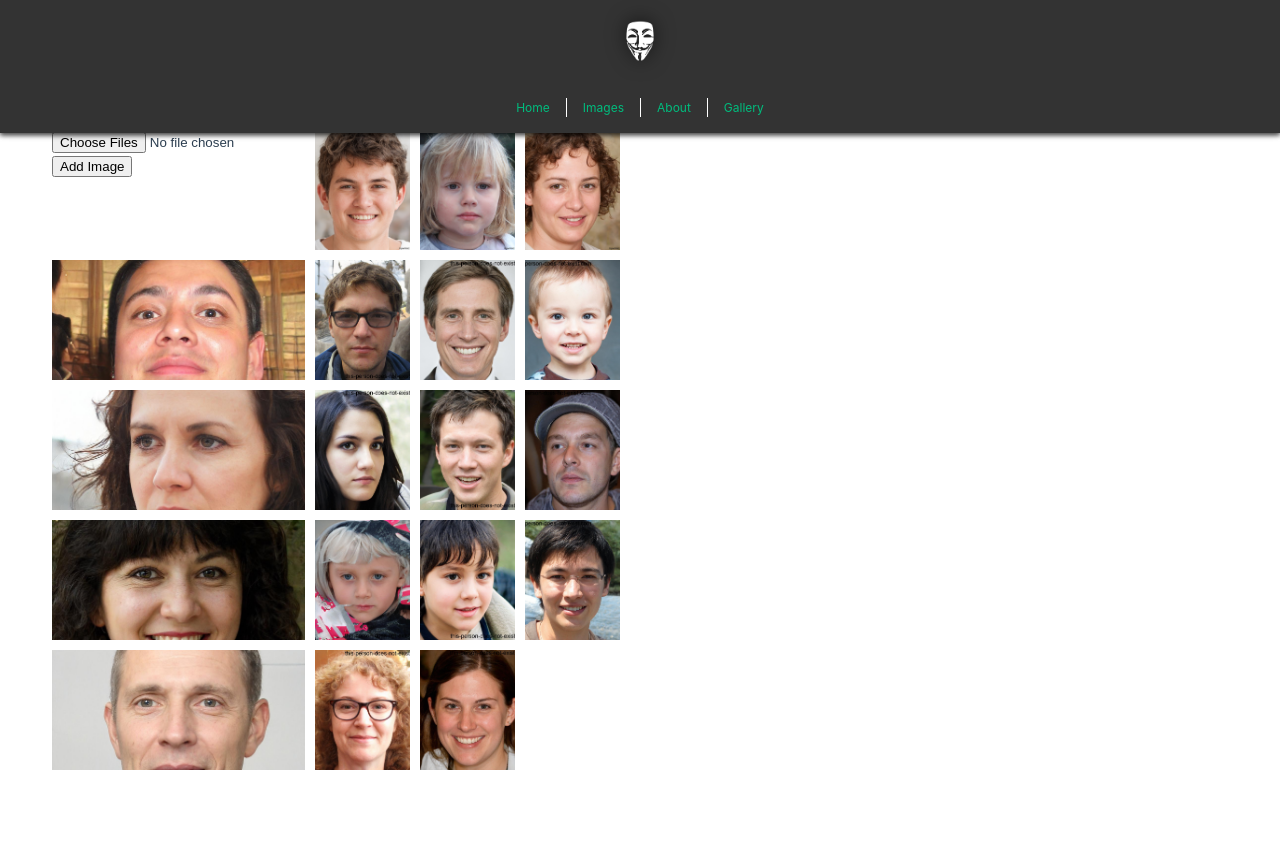
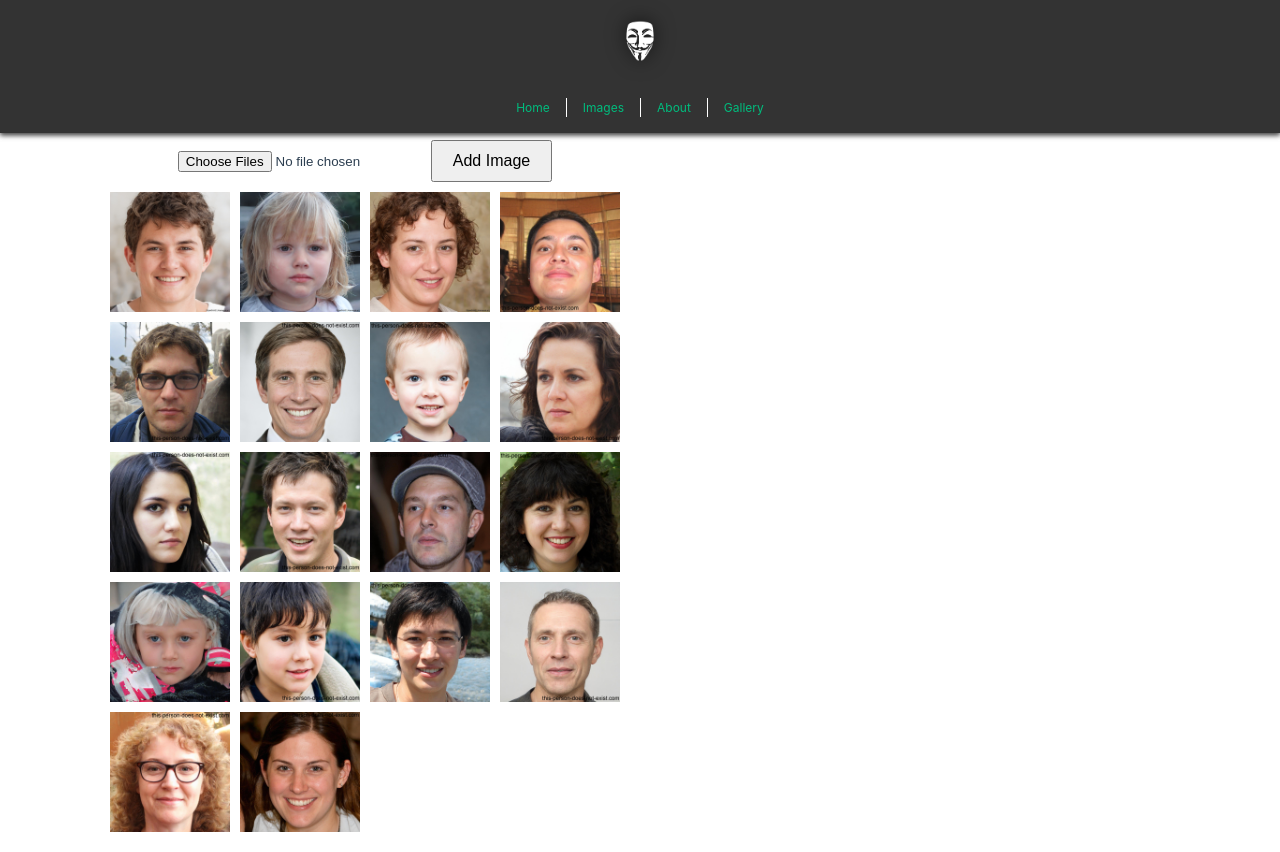
Before and after one commit to gubarbosa/image-gallery, a Vue app: page /gallery in a window 1280 px wide. Before the commit the page ends 800 px from the top, so only its background shows below. Built offline with nearby package versions, Linux system fonts and the light colour scheme.

Commit message:
update commit: correction for correction

```diff
--- a/src/views/Gallery.vue
+++ b/src/views/Gallery.vue
@@ -46,7 +46,12 @@ const images = ref(generateImageList(18));
   <UploadFile></UploadFile>
 
   <div class="gallery">
-
+    <!-- Imagens novas adicionadas através do UploadFile -->
+    <div class="gallery-item" v-for="(img, index) in galleryImg" :key="index + images.length">
+      <img :src="img.src" :alt="img.name">
+      <p>{{ img.name }}</p>
+      <button @click="handleRemove(index)">Remove</button>
+    </div>
 
     <!-- Botão de adicionar imagens -->
     <div class="add-button">
@@ -59,42 +64,31 @@ const images = ref(generateImageList(18));
       <img :src="image.src" :alt="'Image ' + (index + 1)">
       <div class="overlay">Image {{ index + 1 }}</div>
     </div>
-
-    <!-- Imagens novas adicionadas através do UploadFile -->
-    <div class="gallery-item" v-for="(img, index) in galleryImg" :key="index + images.length">
-      <img :src="img.src" :alt="img.name">
-      <p>{{ img.name }}</p>
-      <button @click="handleRemove(index)">Remove</button>
-    </div>
   </div>
 </template>
 
 <style scoped>
 .gallery {
   display: grid;
-  grid-template-columns: repeat(4, 1fr); /* 4 colunas de largura igual */
-  gap: 10px; /* Espaçamento entre imagens */
+  grid-template-columns: repeat(4, 1fr);
+  gap: 10px;
   padding: 20px;
   padding-top: 80px; /* Ajuste conforme a altura do seu footer */
   box-sizing: border-box;
-  box-sizing: border-box; /* Inclui padding e bordas no tamanho total do elemento */
 }
 
 .gallery-item {
   position: relative;
   width: 100%;
-  height: 120px; /* Ajuste conforme necessário */
+  height: 120px;
   overflow: hidden;
 }
 
 .gallery-item img {
   width: 100%;
   height: 100%;
-  object-fit: cover; /* Garante que a imagem cubra o contêiner */
+  object-fit: cover;
   transition: transform 0.4s ease;
-  position: absolute;
-  top: 0;
-  left: 0;
 }
 
 .overlay {
@@ -121,4 +115,16 @@ const images = ref(generateImageList(18));
 .gallery-item:hover .overlay {
   opacity: 1;
 }
-</style>  -->
+
+.add-button {
+  grid-column: span 4;
+  text-align: center;
+  margin-top: 20px;
+}
+
+.add-button button {
+  padding: 10px 20px;
+  font-size: 16px;
+  cursor: pointer;
+}
+</style>
```
